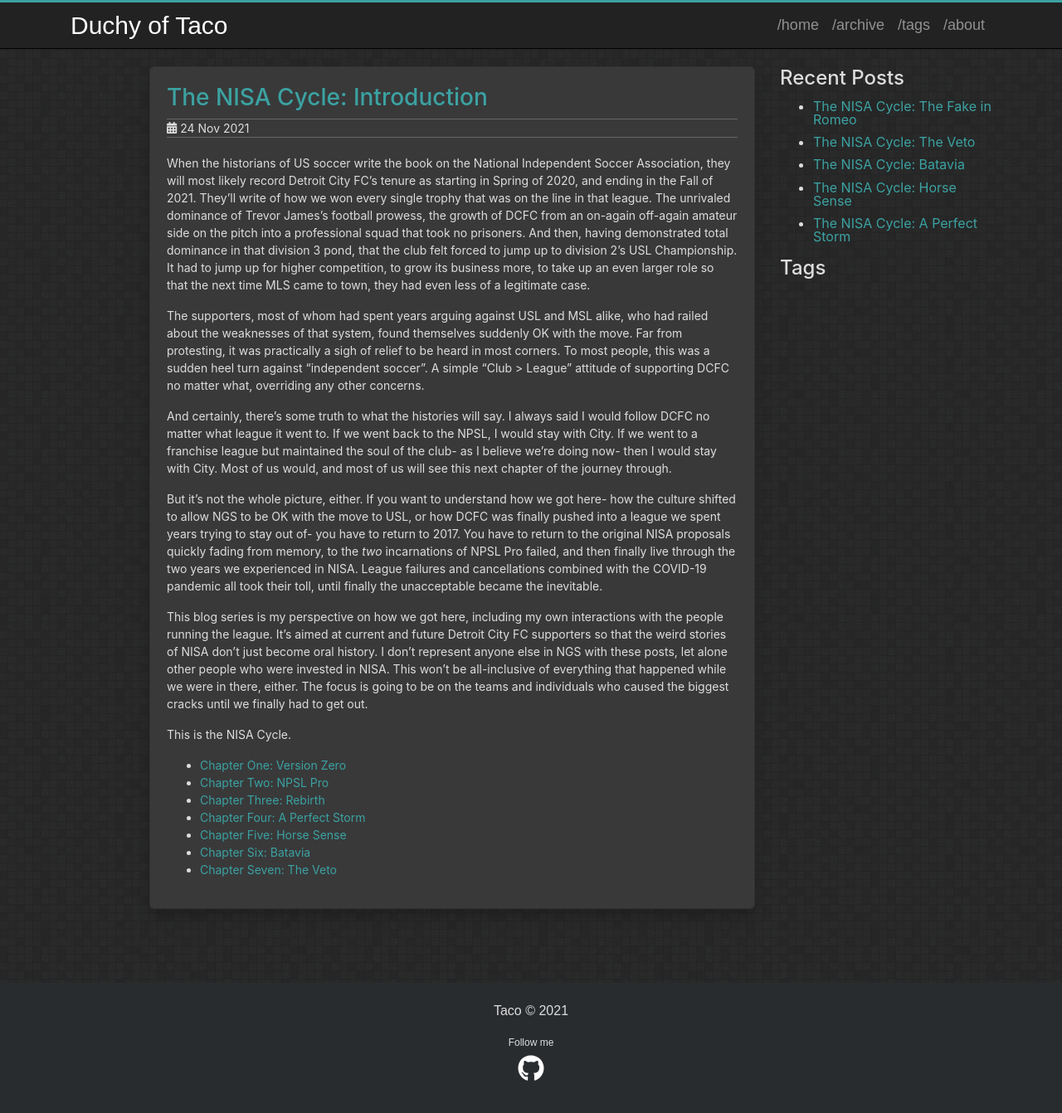
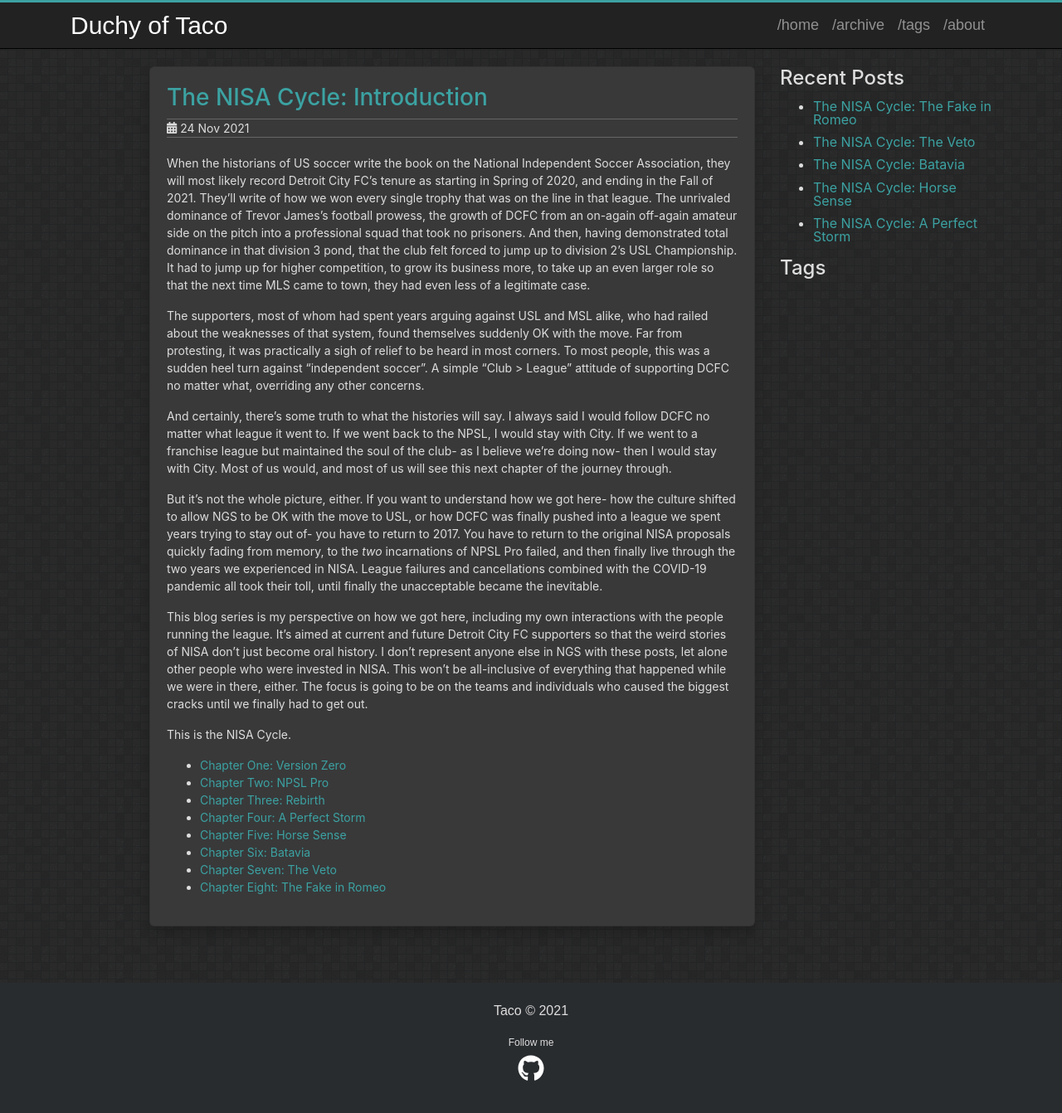
Before and after one commit to tacoman/tacoman.github.io, a Jekyll site: the page built from _posts/2021-11-24-nisa-cycle-home.markdown, in a window 1280 px wide and 1367 px high. Shown: the top 1342 px of the window at 83% size. Built offline with Jekyll 4.4.1, drawn with Linux system fonts in a browser that asks for light colours.

Commit message:
Update TOC

```diff
--- a/_posts/2021-11-24-nisa-cycle-home.markdown
+++ b/_posts/2021-11-24-nisa-cycle-home.markdown
@@ -42,3 +42,4 @@
 * [Chapter Five: Horse Sense](/nisa/dcfc/2021/11/27/nisa-cycle-horse-sense.html)
 * [Chapter Six: Batavia](/nisa/dcfc/2021/11/29/nisa-cycle-batavia.html)
 * [Chapter Seven: The Veto](/nisa/dcfc/2021/12/03/nisa-cycle-the-veto.html)
+* [Chapter Eight: The Fake in Romeo](/nisa/dcfc/2021/12/04/nisa-cycle-the-fake-in-romeo.html)
```
